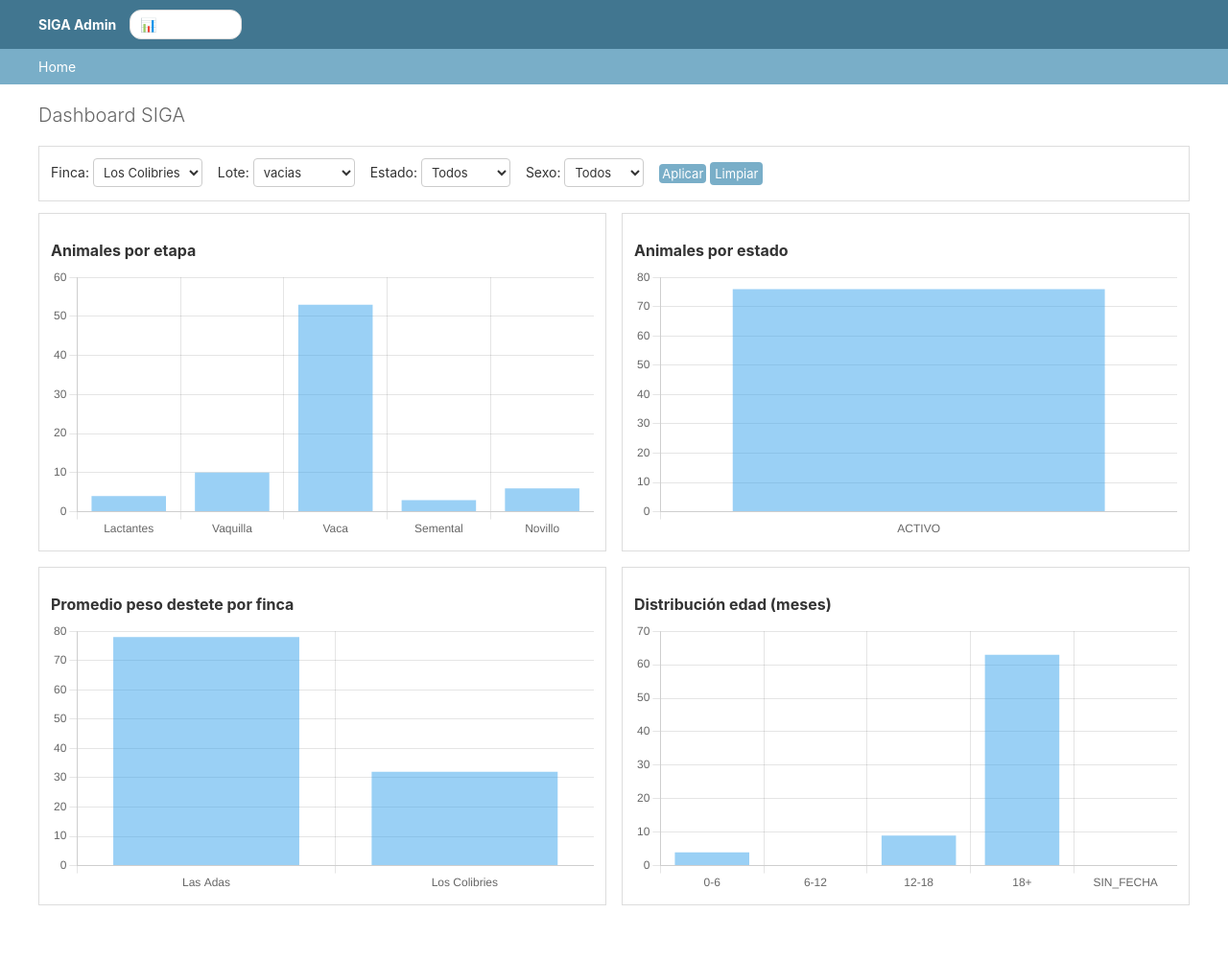
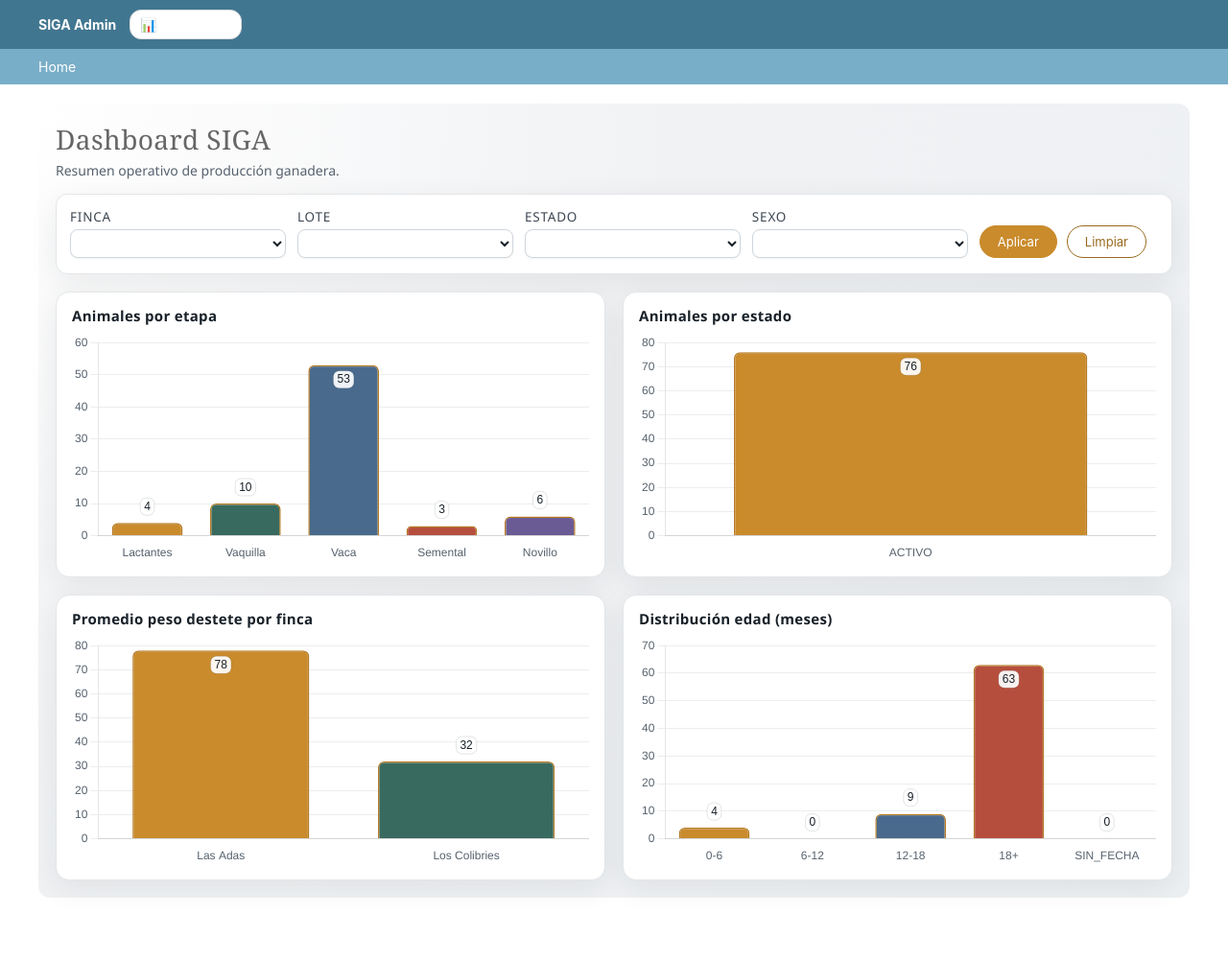
Before and after one commit to arsiteintegradores-ship-it/SIGA, a Django app: page /admin/dashboard/ in a window 1280 px wide. Shown: the whole page at 96% size. After the commit the page ends 936 px from the top, so only its background shows below. Run offline with Django 4.2, Linux system fonts and the light colour scheme; a user stored in the database is signed in; data comes from the database, SQL or seed files in the repository.

Commit message:
dashboard estable con datos reales

```diff
--- a/ganado/templates/admin/dashboard.html
+++ b/ganado/templates/admin/dashboard.html
@@ -2,26 +2,170 @@
 {% load static %}
 
 {% block content %}
+<style>
+  :root {
+    --siga-ink: #182028;
+    --siga-muted: #56616d;
+    --siga-accent: #c98b2c;
+    --siga-accent-dark: #996a1f;
+    --siga-surface: #ffffff;
+    --siga-border: #e3e6e9;
+    --siga-shadow: 0 8px 30px rgba(24, 32, 40, 0.08);
+    --siga-bg: #f3f5f7;
+  }
+
+  .siga-dashboard {
+    font-family: "IBM Plex Sans", "Segoe UI", sans-serif;
+    color: var(--siga-ink);
+    background: radial-gradient(circle at top left, #ffffff 0%, #f1f2f4 45%, #edf0f3 100%);
+    padding: 18px;
+    border-radius: 12px;
+  }
+
+  .siga-hero {
+    display: flex;
+    align-items: center;
+    justify-content: space-between;
+    margin-bottom: 14px;
+  }
+
+  .siga-hero h1 {
+    font-family: "IBM Plex Serif", "Georgia", serif;
+    font-size: 28px;
+    margin: 0;
+    letter-spacing: 0.4px;
+  }
+
+  .siga-hero p {
+    margin: 4px 0 0;
+    color: var(--siga-muted);
+  }
+
+  .siga-filters {
+    background: var(--siga-surface);
+    border: 1px solid var(--siga-border);
+    border-radius: 12px;
+    padding: 14px;
+    display: grid;
+    gap: 12px;
+    grid-template-columns: repeat(4, minmax(200px, 1fr)) auto auto;
+    align-items: end;
+    box-shadow: var(--siga-shadow);
+  }
+
+  .siga-field label {
+    display: block;
+    font-size: 13.5px;
+    text-transform: uppercase;
+    letter-spacing: 0.8px;
+    color: #3c4651;
+    margin-bottom: 4px;
+  }
+
+  .siga-field select {
+    width: 100%;
+    border: 1px solid #cfd6dc;
+    border-radius: 8px;
+    padding: 12px 14px;
+    font-size: 16px;
+    background: #fff;
+    color: #182028;
+    box-shadow: 0 1px 2px rgba(24, 32, 40, 0.05);
+  }
+
+  .siga-actions {
+    display: flex;
+    gap: 10px;
+  }
+
+  .siga-actions .button {
+    border-radius: 999px;
+    padding: 8px 18px;
+    border: 1px solid var(--siga-accent);
+    background: var(--siga-accent);
+    color: #fff;
+  }
+
+  .siga-actions .button.secondary {
+    background: #fff;
+    color: var(--siga-accent-dark);
+    border-color: var(--siga-accent-dark);
+  }
+
+  .siga-grid {
+    display: grid;
+    grid-template-columns: repeat(2, minmax(0, 1fr));
+    gap: 18px;
+    margin-top: 18px;
+  }
+
+  .siga-card {
+    background: var(--siga-surface);
+    border: 1px solid var(--siga-border);
+    border-radius: 14px;
+    padding: 14px 16px;
+    box-shadow: var(--siga-shadow);
+  }
+
+  .siga-card h2 {
+    font-size: 15px;
+    margin: 0 0 8px;
+    letter-spacing: 0.3px;
+  }
+
+  .siga-chart {
+    height: 240px;
+  }
+
+  @media (max-width: 1024px) {
+    .siga-filters {
+      grid-template-columns: repeat(2, minmax(160px, 1fr));
+    }
+
+    .siga-actions {
+      grid-column: span 2;
+      justify-content: flex-start;
+    }
+  }
+
+  @media (max-width: 720px) {
+    .siga-grid {
+      grid-template-columns: 1fr;
+    }
+  }
+</style>
+
+<div class="siga-dashboard">
+  <div class="siga-hero">
+    <div>
       <h1>Dashboard SIGA</h1>
+      <p>Resumen operativo de producción ganadera.</p>
+    </div>
+  </div>
 
-<form method="get" style="margin: 12px 0; padding:12px; background:#fff; border:1px solid #ddd;">
-  <label>Finca:</label>
+  <form method="get" class="siga-filters">
+    <div class="siga-field">
+      <label>Finca</label>
       <select name="finca_id">
         <option value="">Todas</option>
         {% for f in fincas %}
           <option value="{{ f.id }}" {% if selected.finca_id|add:"" == f.id|add:"" %}selected{% endif %}>{{ f.nombre }}</option>
         {% endfor %}
       </select>
+    </div>
 
-  <label style="margin-left:12px;">Lote:</label>
+    <div class="siga-field">
+      <label>Lote</label>
       <select name="lote_id">
         <option value="">Todos</option>
         {% for l in lotes %}
           <option value="{{ l.id }}" {% if selected.lote_id|add:"" == l.id|add:"" %}selected{% endif %}>{{ l.nombre }}</option>
         {% endfor %}
       </select>
+    </div>
 
-  <label style="margin-left:12px;">Estado:</label>
+    <div class="siga-field">
+      <label>Estado</label>
       <select name="estado">
         <option value="">Todos</option>
         <option value="ACTIVO" {% if selected.estado == "ACTIVO" %}selected{% endif %}>ACTIVO</option>
@@ -29,37 +173,43 @@
         <option value="MUERTO" {% if selected.estado == "MUERTO" %}selected{% endif %}>MUERTO</option>
         <option value="BAJA" {% if selected.estado == "BAJA" %}selected{% endif %}>BAJA</option>
       </select>
+    </div>
 
-  <label style="margin-left:12px;">Sexo:</label>
+    <div class="siga-field">
+      <label>Sexo</label>
       <select name="sexo">
         <option value="">Todos</option>
         <option value="M" {% if selected.sexo == "M" %}selected{% endif %}>Macho</option>
         <option value="H" {% if selected.sexo == "H" %}selected{% endif %}>Hembra</option>
       </select>
+    </div>
 
-  <button type="submit" class="button" style="margin-left:12px;">Aplicar</button>
-  <a class="button" href="/admin/dashboard/">Limpiar</a>
+    <div class="siga-actions">
+      <button type="submit" class="button">Aplicar</button>
+      <a class="button secondary" href="/admin/dashboard/">Limpiar</a>
+    </div>
   </form>
 
-<div style="display:grid; grid-template-columns: 1fr 1fr; gap:16px;">
-  <div style="background:#fff; border:1px solid #ddd; padding:12px;">
+  <div class="siga-grid">
+    <div class="siga-card">
       <h2>Animales por etapa</h2>
-    <canvas id="cEtapa"></canvas>
+      <div class="siga-chart"><canvas id="cEtapa"></canvas></div>
     </div>
 
-  <div style="background:#fff; border:1px solid #ddd; padding:12px;">
+    <div class="siga-card">
       <h2>Animales por estado</h2>
-    <canvas id="cEstado"></canvas>
+      <div class="siga-chart"><canvas id="cEstado"></canvas></div>
     </div>
 
-  <div style="background:#fff; border:1px solid #ddd; padding:12px;">
+    <div class="siga-card">
       <h2>Promedio peso destete por finca</h2>
-    <canvas id="cPeso"></canvas>
+      <div class="siga-chart"><canvas id="cPeso"></canvas></div>
     </div>
 
-  <div style="background:#fff; border:1px solid #ddd; padding:12px;">
+    <div class="siga-card">
       <h2>Distribución edad (meses)</h2>
-    <canvas id="cEdad"></canvas>
+      <div class="siga-chart"><canvas id="cEdad"></canvas></div>
+    </div>
   </div>
 </div>
 
@@ -67,12 +217,72 @@
 <script>
   const data = {{ chart|safe }};
 
+  const palette = ["#c98b2c", "#386a5f", "#496a8c", "#b64e3d", "#6b5b95"];
+  const valueLabelsPlugin = {
+    id: "valueLabels",
+    afterDatasetsDraw(chart) {
+      const { ctx } = chart;
+      ctx.save();
+      ctx.font = "12px IBM Plex Sans, sans-serif";
+      chart.getDatasetMeta(0).data.forEach((bar, index) => {
+        const value = chart.data.datasets[0].data[index];
+        if (value === null || value === undefined) {
+          return;
+        }
+        const label = String(value);
+        const padding = 4;
+        const metrics = ctx.measureText(label);
+        const boxWidth = metrics.width + padding * 2;
+        const boxHeight = 18;
+        const boxX = bar.x - boxWidth / 2;
+        let boxY = bar.y - boxHeight - 8;
+        if (boxY < chart.chartArea.top + 2) {
+          boxY = bar.y + 6;
+        }
+        ctx.fillStyle = "rgba(255, 255, 255, 0.92)";
+        ctx.strokeStyle = "rgba(24, 32, 40, 0.12)";
+        ctx.lineWidth = 1;
+        ctx.beginPath();
+        ctx.roundRect(boxX, boxY, boxWidth, boxHeight, 6);
+        ctx.fill();
+        ctx.stroke();
+        ctx.fillStyle = "#182028";
+        ctx.fillText(label, bar.x - metrics.width / 2, boxY + 12.5);
+      });
+      ctx.restore();
+    },
+  };
+
   function makeChart(id, labels, values, type="bar") {
     const ctx = document.getElementById(id);
     return new Chart(ctx, {
       type,
-      data: { labels, datasets: [{ label: id, data: values }] },
-      options: { responsive: true, plugins: { legend: { display: false } } }
+      data: {
+        labels,
+        datasets: [
+          {
+            label: id,
+            data: values,
+            backgroundColor: palette,
+            borderColor: "#b57b26",
+            borderWidth: 1.5,
+            borderRadius: 6,
+          },
+        ],
+      },
+      options: {
+        responsive: true,
+        maintainAspectRatio: false,
+        plugins: { legend: { display: false } },
+        scales: {
+          x: { grid: { display: false }, ticks: { color: "#56616d" } },
+          y: {
+            grid: { color: "rgba(24, 32, 40, 0.08)" },
+            ticks: { color: "#56616d" },
+          },
+        },
+      },
+      plugins: [valueLabelsPlugin],
     });
   }
 
```
Lines whose indentation alone changed are shown as unchanged.
